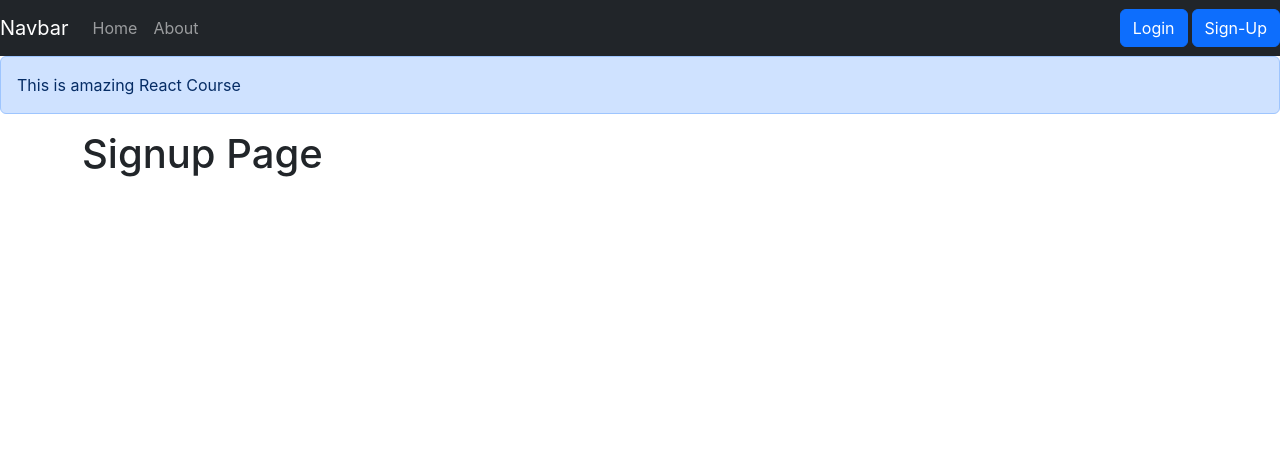
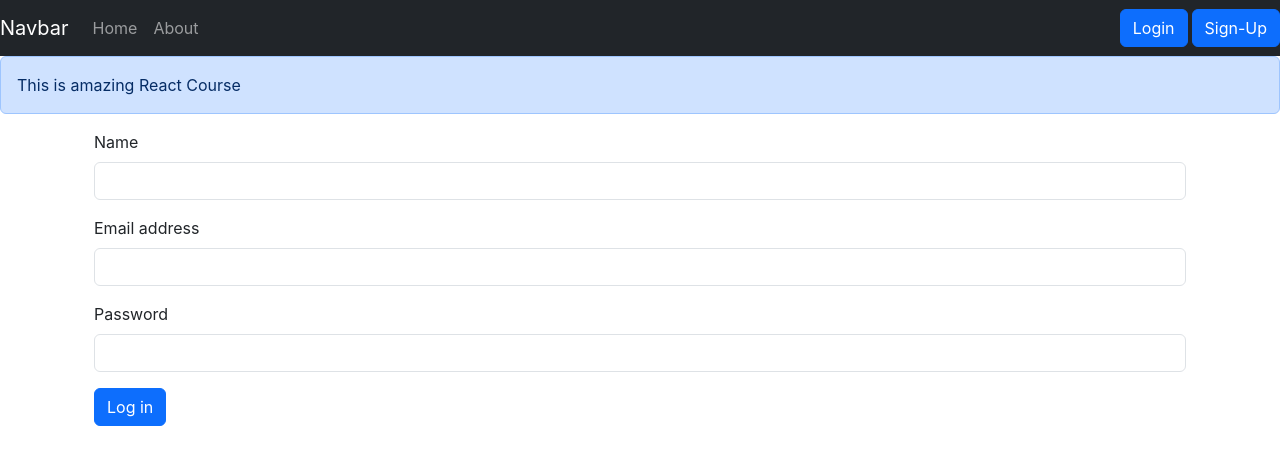
Before and after one commit to NoorMohammed-786/NoteBoook-Frontend, a React (Create React App) app: page /signup in a window 1280 px wide. Shown: the top 464 px of the page. Built offline with nearby package versions, Linux system fonts and the light colour scheme.

Commit message:
Adding SignUp Component to iNotebook

```diff
--- a/src/Components/Signup.js
+++ b/src/Components/Signup.js
@@ -1,9 +1,100 @@
 import React from 'react'
+import { useNavigate } from 'react-router-dom';
 
 const Signup = () => {
+  const [Credentials, setCredentials] = React.useState({
+    name: "",
+    email: "",
+    password: "",
+  });
+  const handlesubmit = (e) => {
+    e.preventDefault();
+    signupUser();
+  }
+  const onchange = (e) => {
+    setCredentials({ ...Credentials, [e.target.name]: e.target.value });
+  }
+  const host = "http://localhost:5000";
+  const navigate = useNavigate();
+  const signupUser = async () => {
+
+    const response = await fetch(`${host}/api/auth/CreateUser`, {
+      method: "POST",
+      headers: {
+        "Content-Type": "application/json",
+      },
+      body: JSON.stringify({name:Credentials.name,
+        email: Credentials.email,
+        password: Credentials.password,
+      }),
+    });
+    const json = await response.json();
+    console.log(json);
+    if (json.success) {
+      //save the auth token and redirect
+
+      navigate("/");
+    } else {
+      alert("invalid credentials");
+    }
+  }
+
   return (
     <div>
-      <h1>Signup Page</h1>
+      <>
+      <form className="container mt-3" onSubmit={handlesubmit}>
+         <div className="mb-3">
+          <label htmlFor="exampleFormControlInput1" className="form-label">
+           Name
+          </label>
+          <input
+            type="name"
+            className="form-control"
+            id="exampleFormControlInput1"
+            onChange={onchange}
+            name="name"
+            required
+
+
+          />
+        </div>
+        <div className="mb-3">
+          <label htmlFor="exampleFormControlInput2" className="form-label">
+            Email address
+          </label>
+          <input
+            type="email"
+            className="form-control"
+            id="exampleFormControlInput2"
+            onChange={onchange}
+            name="email"
+            required
+
+          />
+        </div>
+
+        <label htmlFor="inputPassword5" className="form-label">
+          Password
+        </label>
+        <input
+          type="password"
+          id="inputPassword5"
+          className="form-control"
+          aria-describedby="passwordHelpBlock"
+          onChange={onchange}
+          name="password"
+          required
+          minLength={5}
+
+        />
+
+        <div className="col-12 mt-3">
+          <button type="submit" className="btn btn-primary">
+            Log in
+          </button>
+        </div>
+      </form>
+    </>
     </div>
   )
 }
```
